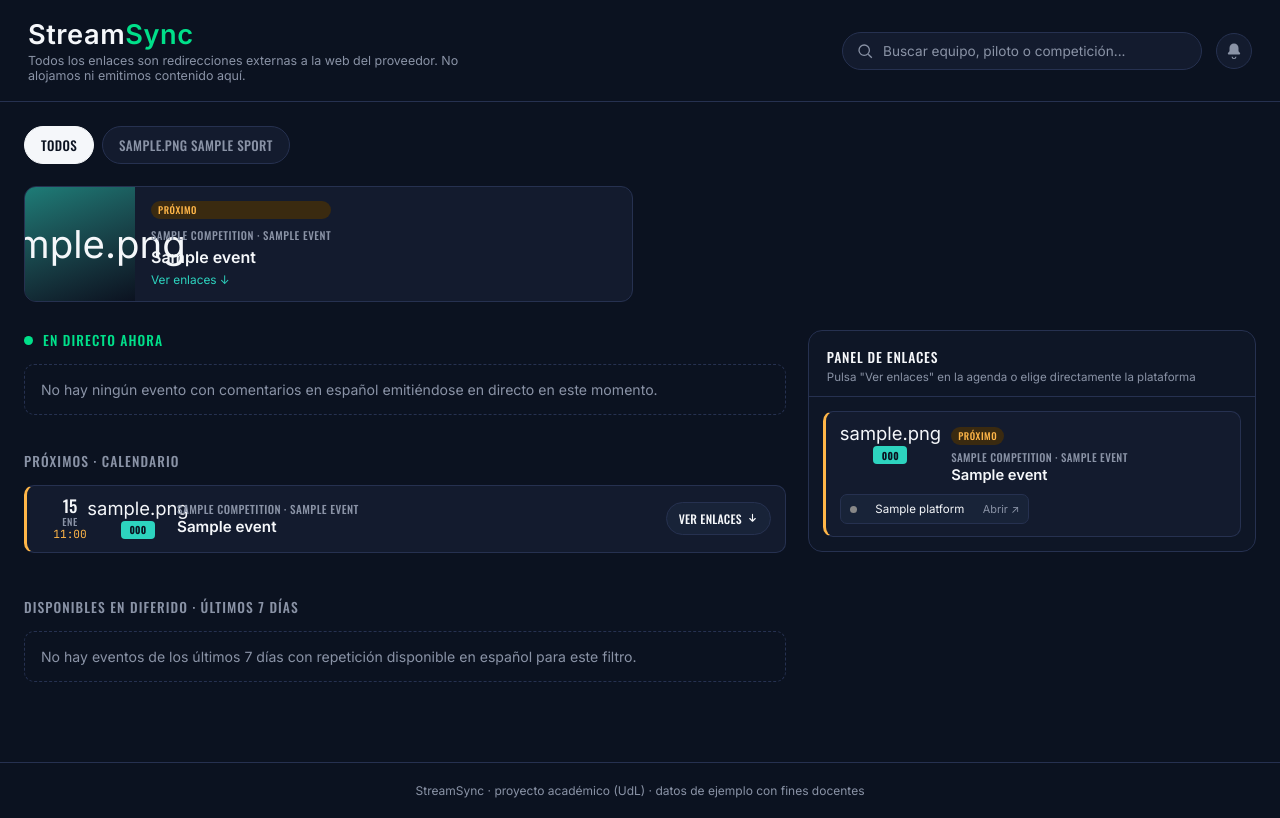
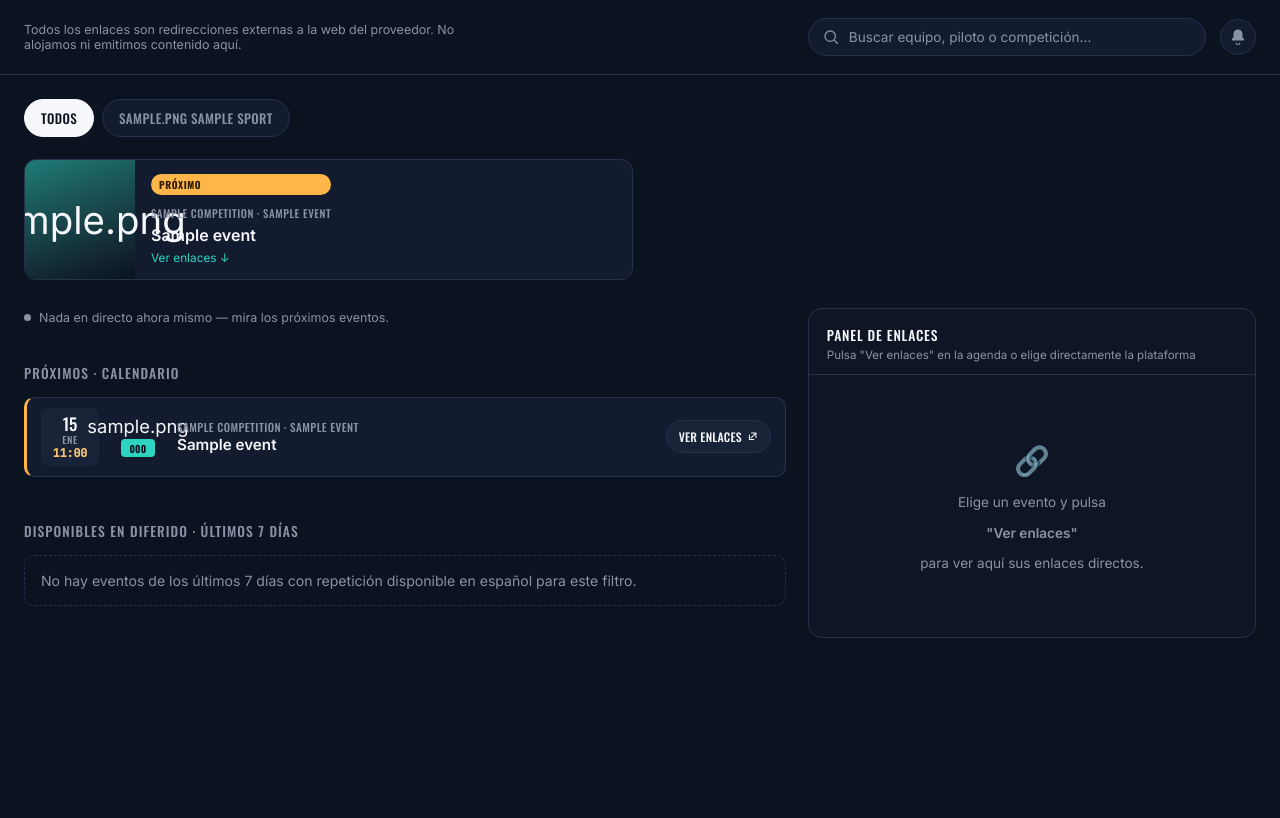
Before and after one commit to sergiarbos/Sports_Stream_Platform_unififer, a Django app: page / in a window 1280 px wide. After the commit the page ends 638 px from the top, so only its background shows below. Run offline with Django 5.2, Linux system fonts and the light colour scheme; tables that the repository leaves empty hold one stand-in row (values such as "Sample post").

Commit message:
FRONTEND 2.0

```diff
--- /dev/null
+++ b/schedule/templates/schedule/_external_icon.html
@@ -0,0 +1,10 @@
+{% comment %}
+Icono ÚNICO para "esto te lleva a otro sitio": se usa tanto en "Ver
+enlaces" (te lleva al panel) como en los botones de cada plataforma
+(te sacan de la web). Mismo icono en toda la plataforma a propósito,
+para que el usuario aprenda de un vistazo qué botones le hacen salir
+de la página actual.
+{% endcomment %}
+<svg class="external-icon" viewBox="0 0 16 16" aria-hidden="true">
+  <path d="M6.5 3h6.5v6.5M13 3 6 10M3.5 6v6.5H10" stroke="currentColor" stroke-width="1.5" fill="none" stroke-linecap="round" stroke-linejoin="round"/>
+</svg>
--- a/schedule/templates/schedule/_featured_card.html
+++ b/schedule/templates/schedule/_featured_card.html
@@ -8,7 +8,7 @@ emoji, evitando usar fotografías o logotipos con derechos de autor.
     <span class="featured-emoji">{{ event.competition.sport.icon }}</span>
   </div>
   <div class="featured-body">
-    <span class="status-pill status-{% if event.status == 'live' %}live{% elif event.status == 'finished' %}archive{% else %}upcoming{% endif %}">{{ event.status_label }}</span>
+    {% include "schedule/_status_pill.html" with event=event %}
     <div class="featured-comp">{{ event.competition.name }}{% if event.round_name %} · {{ event.round_name }}{% endif %}</div>
     <div class="featured-title">{{ event.title }}</div>
     <div class="featured-cta">Ver enlaces ↓</div>
--- a/schedule/templates/schedule/_link_card.html
+++ b/schedule/templates/schedule/_link_card.html
@@ -1,22 +1,24 @@
 {% comment %}
-Tarjeta del "panel de enlaces" (columna derecha). Agrupa TODAS las
-retransmisiones en español de un evento como botones de redirección
-externa directos al evento (event_url / vod_url), nunca a la home de
-la plataforma. id="event-{{ event.id }}" es el destino de los enlaces
-"Ver enlaces" de la columna izquierda.
+Tarjeta del panel de enlaces (columna derecha). AHORA es una vista de
+detalle: por defecto está oculta (display:none) y solo se muestra
+cuando coincide con el ancla activa en la URL (#event-N), gracias a
+:target en el CSS. Así, al pulsar "Ver enlaces" en la agenda, el panel
+muta para mostrar SOLO ese evento, en grande — sin duplicar listas.
 {% endcomment %}
 <div
   id="event-{{ event.id }}"
   class="link-card is-{% if event.status == 'live' %}live{% elif event.status == 'finished' %}archive{% else %}upcoming{% endif %}"
-  data-search="{{ event.title|lower }} {{ event.competition.name|lower }}"
 >
+  <a href="#" class="link-card-close" aria-label="Cerrar y volver al panel de enlaces" title="Cerrar">✕</a>
+
   <div class="link-card-head">
     <div class="link-card-sport">
       <span class="sport-emoji">{{ event.competition.sport.icon }}</span>
       {% include "schedule/_competition_badge.html" with competition=event.competition %}
     </div>
     <div class="link-card-info">
-      <span class="status-pill status-{% if event.status == 'live' %}live{% elif event.status == 'finished' %}archive{% else %}upcoming{% endif %}">{{ event.status_label }}</span>
+      {% include "schedule/_status_pill.html" with event=event %}
+      <span class="link-card-when">{{ event.start_datetime|date:"d F, H:i" }}</span>
       <div class="link-card-comp">{{ event.competition.name }}{% if event.round_name %} · {{ event.round_name }}{% endif %}</div>
       <div class="link-card-title">{{ event.title }}</div>
     </div>
@@ -29,9 +31,15 @@ la plataforma. id="event-{{ event.id }}" es el destino de los enlaces
         {% else %}
           {% with url=broadcast.direct_url %}
           <{% if url %}a href="{{ url }}" target="_blank" rel="noopener noreferrer"{% else %}span{% endif %} class="redirect-btn {% if not url %}is-disabled{% endif %}">
-            <span class="platform-dot" style="background:{{ broadcast.platform.color }}"></span>
-            <span class="redirect-btn-name">{{ broadcast.platform.name }}{% if broadcast.is_latam %} · LATAM{% endif %}</span>
-            {% if url %}<span class="redirect-btn-arrow">Abrir ↗</span>{% else %}<span class="redirect-btn-arrow">Enlace no disponible</span>{% endif %}
+            <span class="redirect-btn-name">
+              <span class="platform-dot" style="background:{{ broadcast.platform.color }}"></span>
+              {{ broadcast.platform.name }}{% if broadcast.is_latam %} · LATAM{% endif %}
+            </span>
+            {% if url %}
+              <span class="redirect-btn-arrow">Abrir {% include "schedule/_external_icon.html" %}</span>
+            {% else %}
+              <span class="redirect-btn-arrow">Enlace no disponible</span>
+            {% endif %}
           </{% if url %}a{% else %}span{% endif %}>
           {% endwith %}
         {% endif %}
--- a/schedule/templates/schedule/_schedule_row.html
+++ b/schedule/templates/schedule/_schedule_row.html
@@ -1,10 +1,10 @@
 {% comment %}
 Fila compacta de la agenda (columna izquierda). El botón "Ver enlaces"
-salta directamente a su tarjeta correspondiente en el panel de enlaces
-de la columna derecha (id="event-{{ event.id }}"), sin JavaScript: usa
-un ancla normal + scroll-behavior: smooth + :target en el CSS.
+activa el ancla #event-{{ event.id }}: el panel de enlaces (columna
+derecha) muta para mostrar SOLO ese evento (ver :target en el CSS), y
+un pelín de JS marca esta fila como seleccionada mientras esté activa.
 {% endcomment %}
-<div class="schedule-row is-{{ card_type }}" data-search="{{ event.title|lower }} {{ event.competition.name|lower }}">
+<div class="schedule-row is-{{ card_type }}" data-search="{{ event.title|lower }} {{ event.competition.name|lower }}" data-event-id="event-{{ event.id }}">
   <div class="schedule-row-when">
     {% if card_type == "live" %}
       <span class="live-tag">● DIRECTO</span>
@@ -28,6 +28,6 @@ un ancla normal + scroll-behavior: smooth + :target en el CSS.
 
   <a href="#event-{{ event.id }}" class="get-links-btn">
     Ver enlaces
-    <svg viewBox="0 0 16 16" aria-hidden="true"><path d="M8 2v10M8 12 4 8M8 12l4-4" stroke="currentColor" stroke-width="1.6" fill="none" stroke-linecap="round" stroke-linejoin="round"/></svg>
+    {% include "schedule/_external_icon.html" %}
   </a>
 </div>
--- /dev/null
+++ b/schedule/templates/schedule/_status_pill.html
@@ -0,0 +1,7 @@
+{% comment %}
+Insignia de estado ÚNICA para toda la plataforma (DIRECTO / PRÓXIMO /
+DIFERIDO). Se incluye siempre igual, en destacados y en el panel de
+enlaces, para que el mismo estado se vea SIEMPRE con el mismo diseño.
+Uso: {% include "schedule/_status_pill.html" with event=event %}
+{% endcomment %}
+<span class="status-pill status-{% if event.status == 'live' %}live{% elif event.status == 'finished' %}archive{% else %}upcoming{% endif %}">{{ event.status_label }}</span>
--- a/schedule/templates/schedule/home.html
+++ b/schedule/templates/schedule/home.html
@@ -25,15 +25,15 @@
     <div class="schedule-col">
 
       <div class="schedule-section">
-        <div class="section-header live-header">
-          <span class="live-dot"></span> En directo ahora
-        </div>
         {% if live_events %}
+          <div class="section-header live-header">
+            <span class="live-dot"></span> En directo ahora
+          </div>
           {% for event in live_events %}
             {% include "schedule/_schedule_row.html" with card_type="live" %}
           {% endfor %}
         {% else %}
-          <div class="empty-note">No hay ningún evento con comentarios en español emitiéndose en directo en este momento.</div>
+          <div class="live-empty-strip"><span class="live-dot-static"></span> Nada en directo ahora mismo — mira los próximos eventos.</div>
         {% endif %}
       </div>
 
@@ -71,6 +71,10 @@
           {% for event in link_events %}
             {% include "schedule/_link_card.html" %}
           {% endfor %}
+          <div class="links-placeholder">
+            <span class="links-placeholder-icon">🔗</span>
+            Elige un evento y pulsa <strong>"Ver enlaces"</strong> para ver aquí sus enlaces directos.
+          </div>
         {% else %}
           <div class="empty-note">No hay enlaces disponibles para este filtro todavía.</div>
         {% endif %}
--- a/schedule/views.py
+++ b/schedule/views.py
@@ -5,7 +5,7 @@ from .models import Event, Sport
 
 def home(request):
     """
-    Página principal de StreamSync (layout "Split Screen & Multi-View"):
+    Página principal (layout "Split Screen & Multi-View"):
       - Columna izquierda: agenda compacta (directo / próximos / diferido).
       - Columna derecha: panel fijo con los enlaces directos de cada evento.
 
--- a/static/css/style.css
+++ b/static/css/style.css
@@ -78,30 +78,23 @@ button, input { font-family: inherit; }
 
 .topbar {
   border-bottom: 1px solid var(--line);
-  padding: 18px 28px;
-  display: flex;
-  align-items: center;
-  justify-content: space-between;
-  gap: 20px;
-  flex-wrap: wrap;
 }
 
-.topbar-id { min-width: 220px; }
-
-.topbar .logo {
-  font-size: 1.7rem;
-  font-weight: 600;
-  letter-spacing: 0.02em;
+.topbar-inner {
+  max-width: 1320px;
+  margin: 0 auto;
+  padding: 18px 24px;
+  display: grid;
+  grid-template-columns: 1.7fr 1fr;
+  align-items: center;
+  gap: 22px;
 }
 
-.topbar .logo .dot {
-  color: var(--accent-live);
-}
+.topbar-id { min-width: 0; }
 
 .topbar .tagline {
   color: var(--text-muted);
   font-size: 0.78rem;
-  margin-top: 2px;
   max-width: 480px;
 }
 
@@ -109,9 +102,9 @@ button, input { font-family: inherit; }
   display: flex;
   align-items: center;
   gap: 14px;
-  flex: 1;
-  justify-content: flex-end;
-  min-width: 240px;
+  /* Mismo ancho/posición que la columna del panel de enlaces de abajo,
+     para que el buscador arranque exactamente donde arranca el panel. */
+  min-width: 0;
 }
 
 .search-box {
@@ -123,7 +116,6 @@ button, input { font-family: inherit; }
   border-radius: 999px;
   padding: 9px 14px;
   flex: 1;
-  max-width: 360px;
   color: var(--text-muted);
 }
 
@@ -321,6 +313,25 @@ button, input { font-family: inherit; }
   100% { box-shadow: 0 0 0 0 rgba(0, 224, 138, 0); }
 }
 
+/* Cuando no hay nada en directo, una línea fina en vez de cabecera +
+   recuadro vacío, para no robarle protagonismo a "Próximos". */
+.live-empty-strip {
+  display: flex;
+  align-items: center;
+  gap: 8px;
+  color: var(--text-muted);
+  font-size: 0.78rem;
+  padding: 2px 0;
+}
+
+.live-dot-static {
+  width: 7px;
+  height: 7px;
+  border-radius: 50%;
+  background: var(--text-muted);
+  flex-shrink: 0;
+}
+
 .empty-note {
   color: var(--text-muted);
   font-size: 0.88rem;
@@ -348,17 +359,26 @@ button, input { font-family: inherit; }
 .schedule-row.is-upcoming { border-left-color: var(--accent-upcoming); }
 .schedule-row.is-archive { border-left-color: var(--accent-archive); opacity: 0.88; }
 
+.schedule-row.is-selected {
+  border-color: var(--accent-upcoming);
+  background: var(--surface-raised);
+}
+
 .schedule-row-when {
   display: flex;
   flex-direction: column;
   align-items: center;
   text-align: center;
   line-height: 1.2;
+  background: var(--surface-raised);
+  border-radius: 8px;
+  padding: 6px 4px;
 }
 
 .schedule-row-when .day {
   font-family: 'Oswald', sans-serif;
   font-size: 1.05rem;
+  color: var(--text-primary);
 }
 
 .schedule-row-when .month {
@@ -370,23 +390,24 @@ button, input { font-family: inherit; }
 
 .schedule-row-when .time {
   font-family: 'JetBrains Mono', monospace;
-  font-size: 0.7rem;
-  color: var(--accent-upcoming);
+  font-size: 0.72rem;
+  font-weight: 600;
+  color: #ffc670;
 }
 
-.schedule-row.is-live .schedule-row-when .time { color: var(--accent-live); }
+.schedule-row.is-live .schedule-row-when .time { color: #2dffac; }
 
 .schedule-row-when .live-tag {
   font-family: 'Oswald', sans-serif;
   font-size: 0.6rem;
   letter-spacing: 0.06em;
-  color: var(--accent-live);
+  color: #2dffac;
 }
 
 .schedule-row-when .archive-tag {
   font-family: 'Oswald', sans-serif;
-  font-size: 0.6rem;
-  color: var(--text-muted);
+  font-size: 0.62rem;
+  color: var(--text-primary);
   letter-spacing: 0.04em;
 }
 
@@ -437,7 +458,7 @@ button, input { font-family: inherit; }
   transition: border-color 0.15s, background 0.15s;
 }
 
-.get-links-btn svg { width: 11px; height: 11px; }
+.external-icon { width: 11px; height: 11px; flex-shrink: 0; vertical-align: -1px; }
 
 .get-links-btn:hover {
   border-color: var(--accent-upcoming);
@@ -480,100 +501,155 @@ button, input { font-family: inherit; }
 }
 
 .links-col-body {
-  padding: 14px;
+  padding: 16px;
   display: flex;
   flex-direction: column;
-  gap: 10px;
   overflow-y: auto;
 }
 
+/* Patrón maestro-detalle: por defecto NINGUNA tarjeta se muestra. Solo
+   aparece la que coincide con el ancla activa (:target, funciona sin
+   JS) o la que el JS marca como .is-active (evita el salto de scroll
+   al hacer clic). El resultado es SIEMPRE una única tarjeta a la vez,
+   grande y sin listas duplicadas. */
+.link-card { display: none; }
+.link-card:target,
+.link-card.is-active { display: block; }
+
+.links-placeholder {
+  display: flex;
+  flex-direction: column;
+  align-items: center;
+  text-align: center;
+  gap: 10px;
+  color: var(--text-muted);
+  font-size: 0.85rem;
+  padding: 48px 22px;
+  line-height: 1.5;
+}
+
+.links-placeholder-icon { font-size: 1.8rem; opacity: 0.7; }
+
+.link-card:target ~ .links-placeholder,
+.link-card.is-active ~ .links-placeholder {
+  display: none;
+}
+
 .link-card {
+  position: relative;
   background: var(--surface);
   border: 1px solid var(--line);
-  border-left: 3px solid var(--line);
-  border-radius: 10px;
-  padding: 12px 14px;
+  border-left: 4px solid var(--line);
+  border-radius: 12px;
+  padding: 22px 22px 18px;
   scroll-margin-top: 90px;
-  transition: box-shadow 0.2s, border-color 0.2s;
 }
 
 .link-card.is-live { border-left-color: var(--accent-live); }
 .link-card.is-upcoming { border-left-color: var(--accent-upcoming); }
-.link-card.is-archive { border-left-color: var(--accent-archive); opacity: 0.9; }
+.link-card.is-archive { border-left-color: var(--accent-archive); }
 
-.link-card:target {
-  border-color: var(--accent-upcoming);
-  box-shadow: 0 0 0 2px rgba(255, 182, 72, 0.35);
+.link-card-close {
+  position: absolute;
+  top: 14px;
+  right: 14px;
+  width: 26px;
+  height: 26px;
+  border-radius: 50%;
+  display: flex;
+  align-items: center;
+  justify-content: center;
+  background: var(--surface-raised);
+  border: 1px solid var(--line);
+  color: var(--text-muted);
+  font-size: 0.8rem;
 }
+
+.link-card-close:hover { color: var(--text-primary); border-color: var(--accent-upcoming); }
 
 .link-card-head {
   display: flex;
-  gap: 10px;
-  margin-bottom: 10px;
+  gap: 14px;
+  margin-bottom: 18px;
+  padding-right: 30px;
 }
 
 .link-card-sport {
   display: flex;
   flex-direction: column;
   align-items: center;
-  gap: 4px;
+  gap: 6px;
   flex-shrink: 0;
 }
 
+.link-card-sport .sport-emoji { font-size: 1.6rem; }
+
 .link-card-info { min-width: 0; }
 
+/* Insignia de estado ÚNICA: mismo diseño en destacados y panel de
+   enlaces (color sólido por estado + texto oscuro, sin variantes). */
 .status-pill {
   display: inline-block;
   font-family: 'Oswald', sans-serif;
-  font-size: 0.6rem;
+  font-size: 0.62rem;
+  font-weight: 700;
   letter-spacing: 0.06em;
-  padding: 2px 7px;
+  padding: 3px 8px;
   border-radius: 999px;
-  margin-bottom: 4px;
+  margin-bottom: 6px;
 }
 
-.status-pill.status-live { background: var(--accent-live-dim); color: var(--accent-live); }
-.status-pill.status-upcoming { background: #3a2a10; color: var(--accent-upcoming); }
-.status-pill.status-archive { background: #232c40; color: var(--accent-archive); }
+.status-pill.status-live { background: var(--accent-live); color: #04231a; }
+.status-pill.status-upcoming { background: var(--accent-upcoming); color: #2b1c02; }
+.status-pill.status-archive { background: var(--accent-archive); color: #11151f; }
+
+.link-card-when {
+  display: block;
+  font-family: 'JetBrains Mono', monospace;
+  font-size: 0.78rem;
+  color: var(--text-muted);
+  margin-bottom: 6px;
+}
 
 .link-card-comp {
-  font-size: 0.68rem;
+  font-size: 0.74rem;
   color: var(--text-muted);
   text-transform: uppercase;
   letter-spacing: 0.04em;
   font-family: 'Oswald', sans-serif;
 }
 
-.link-card-title { font-size: 0.92rem; font-weight: 600; margin-top: 1px; }
+.link-card-title { font-size: 1.2rem; font-weight: 600; margin-top: 2px; }
 
 .link-card-grid {
   display: grid;
-  grid-template-columns: repeat(auto-fill, minmax(150px, 1fr));
-  gap: 7px;
+  grid-template-columns: repeat(auto-fill, minmax(190px, 1fr));
+  gap: 10px;
 }
 
 .redirect-btn {
   display: flex;
   align-items: center;
   justify-content: space-between;
-  gap: 6px;
+  gap: 8px;
   border: 1px solid var(--line);
   background: var(--surface-raised);
-  border-radius: 7px;
-  padding: 7px 9px;
-  font-size: 0.72rem;
-  transition: border-color 0.15s, background 0.15s;
+  border-radius: 9px;
+  padding: 12px 14px;
+  font-size: 0.82rem;
+  transition: border-color 0.15s, background 0.15s, transform 0.15s;
 }
 
 .redirect-btn:not(.is-disabled):hover {
   border-color: var(--accent-upcoming);
   background: var(--surface);
+  transform: translateY(-1px);
 }
 
 .redirect-btn-name {
   display: flex;
   align-items: center;
-  gap: 6px;
+  gap: 8px;
   white-space: nowrap;
   overflow: hidden;
   text-overflow: ellipsis;
@@ -587,8 +663,11 @@ button, input { font-family: inherit; }
 }
 
 .redirect-btn-arrow {
+  display: flex;
+  align-items: center;
+  gap: 4px;
   color: var(--text-muted);
-  font-size: 0.68rem;
+  font-size: 0.72rem;
   white-space: nowrap;
   flex-shrink: 0;
 }
@@ -605,26 +684,20 @@ button, input { font-family: inherit; }
   opacity: 0.9;
 }
 
-footer {
-  text-align: center;
-  color: var(--text-muted);
-  font-size: 0.75rem;
-  padding: 20px;
-  border-top: 1px solid var(--line);
-}
-
 /* ---------- Responsive ---------- */
 
 @media (max-width: 980px) {
+  .topbar-inner { grid-template-columns: 1fr; gap: 12px; }
   .split-app { grid-template-columns: 1fr; }
   .links-col { position: static; max-height: none; margin-top: 8px; }
   .featured-strip { grid-template-columns: 1fr; }
 }
 
 @media (max-width: 640px) {
-  .topbar { padding: 16px; }
-  .topbar-tools { width: 100%; }
+  .topbar-inner { padding: 16px; }
   .search-box { max-width: none; }
+  .link-card { padding: 18px 16px 16px; }
+  .link-card-title { font-size: 1.05rem; }
   .schedule-row {
     grid-template-columns: 1fr auto;
     grid-template-areas:
--- a/templates/base.html
+++ b/templates/base.html
@@ -4,15 +4,15 @@
 <head>
   <meta charset="UTF-8">
   <meta name="viewport" content="width=device-width, initial-scale=1.0">
-  <title>{% block title %}StreamSync · Dónde ver cada evento{% endblock %}</title>
+  <title>{% block title %}Dónde ver cada evento{% endblock %}</title>
   <link rel="preconnect" href="https://fonts.googleapis.com">
   <link href="https://fonts.googleapis.com/css2?family=Oswald:wght@500;600;700&family=Inter:wght@400;500;600&family=JetBrains+Mono:wght@400;500&display=swap" rel="stylesheet">
   <link rel="stylesheet" href="{% static 'css/style.css' %}">
 </head>
 <body>
   <header class="topbar">
+    <div class="topbar-inner">
       <div class="topbar-id">
-      <div class="logo">Stream<span class="dot">Sync</span></div>
         <div class="tagline">Todos los enlaces son redirecciones externas a la web del proveedor. No alojamos ni emitimos contenido aquí.</div>
       </div>
       <div class="topbar-tools">
@@ -25,11 +25,9 @@
           {% if live_count %}<span class="live-bell-count">{{ live_count }}</span>{% endif %}
         </div>
       </div>
+    </div>
   </header>
   {% block content %}{% endblock %}
-  <footer>
-    StreamSync · proyecto académico (UdL) · datos de ejemplo con fines docentes
-  </footer>
   <script src="{% static 'js/app.js' %}"></script>
 </body>
 </html>
```
Also changed, not shown: static/js/app.js (+55 -12 lines), README.md. Lines whose indentation alone changed are shown as unchanged.
